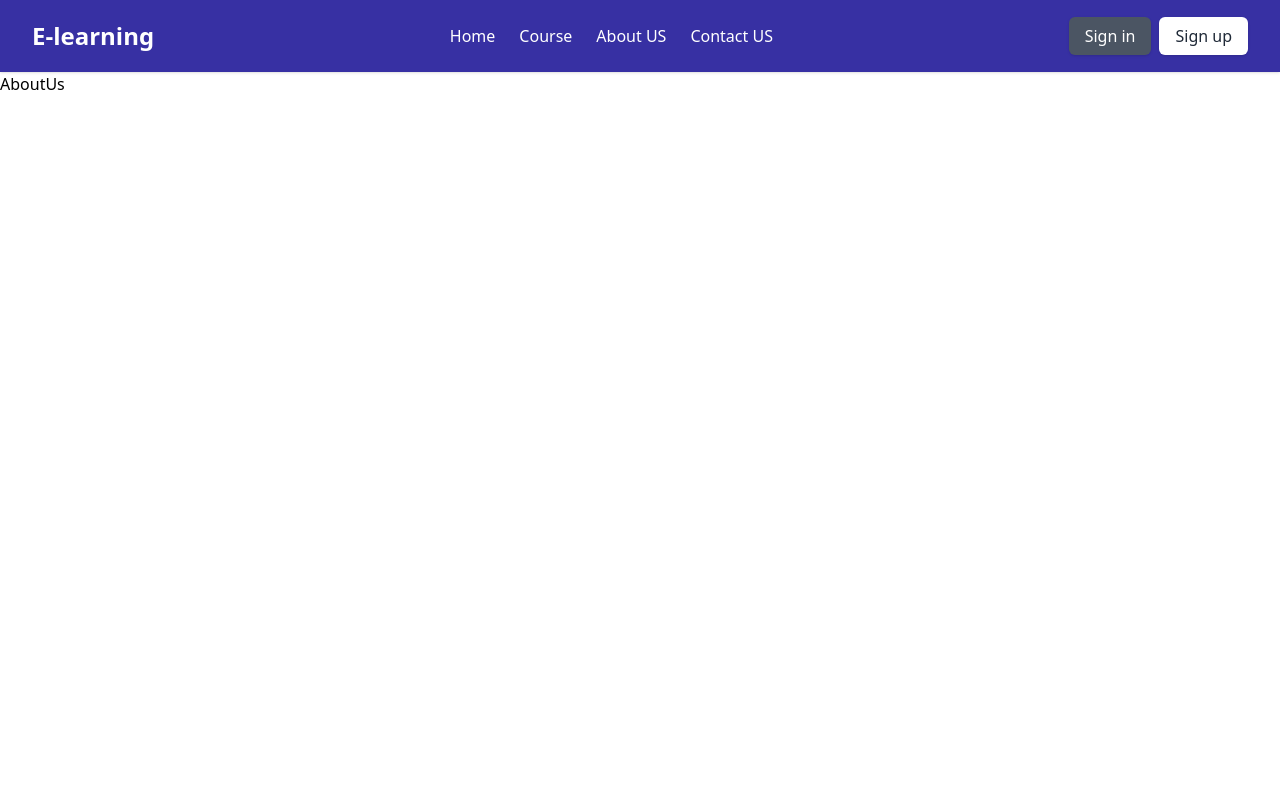
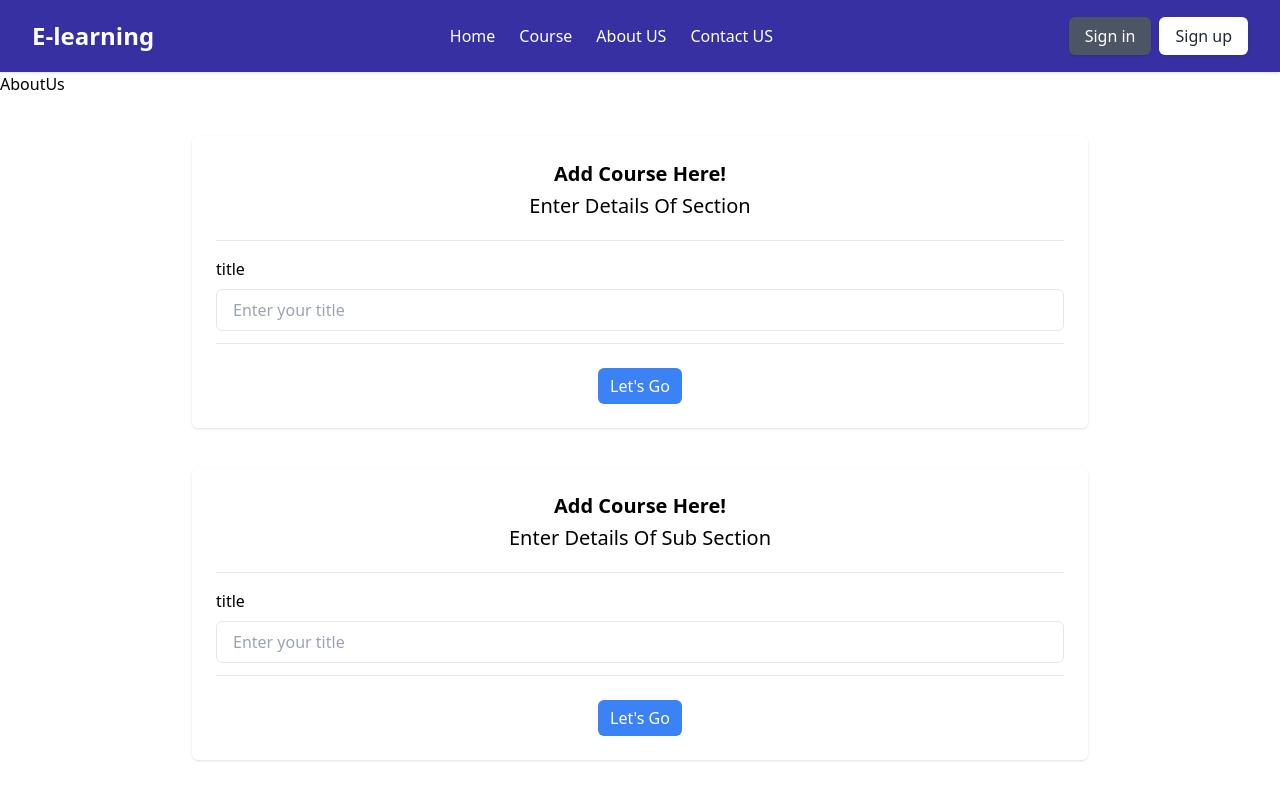
Before and after one commit to SavaliyaJay/Elearning_Simple_web, a React (Create React App) app: page /AboutUs in a window 1280 px wide. Built offline with nearby package versions, Linux system fonts and the light colour scheme; the HTML template or start-up script is replaced by a standard one.

Commit message:
Section and Sub Section

```diff
--- a/src/Pages/AboutUs.jsx
+++ b/src/Pages/AboutUs.jsx
@@ -1,9 +1,21 @@
-import React from 'react'
+import React from "react";
+import Tutor_Section from "./Tutor/Tutor_Section";
+import Tutor_SubSection from './Tutor/Tutor_SubSection';
 
 const AboutUs = () => {
   return (
-    <div>AboutUs</div>
-  )
-}
+    <>
+      <div>AboutUs</div>
+      {
+        // eslint-disable-next-line
+        <Tutor_Section />
+      }
+      {
+        // eslint-disable-next-line
+        <Tutor_SubSection/>
+      }
+    </>
+  );
+};
 
-export default AboutUs
+export default AboutUs;
--- /dev/null
+++ b/src/Pages/Tutor/Tutor_Section.jsx
@@ -0,0 +1,64 @@
+import React from "react";
+import { valiSection } from '../Validation/valiSection';
+import { Form, Formik } from "formik";
+import CustomInput from "../../components/CustomInput";
+
+const onSubmit = async (values, actions) => {
+  console.log(values);
+
+  await new Promise((resolve) => setTimeout(resolve, 1000));
+  actions.resetForm();
+};
+
+const Tutor_Section = () => {
+  return (
+    <>
+      <div className="mt-10">
+        <section className="max-w-4xl p-6 mx-auto rounded-md shadow hover:shadow-lg">
+          <h1 className="text-xl font-bold capitalize dark: text-center mb-1">
+            Add Course Here!
+          </h1>
+          <h2 className="text-xl capitalize dark: text-center mb-5">
+            Enter Details of Section
+          </h2>
+          <hr />
+          <Formik
+            initialValues={{ title: "" }}
+            validationSchema={valiSection}
+            onSubmit={onSubmit}
+          >
+            {({ isSubmitting }) => (
+              <Form>
+                <div className="grid"></div>
+                <div className="grid grid-cols-1 gap-6 mt-4 sm:grid-cols-1">
+                  <div>
+                    {/* <label htmlFor="username">Username</label> */}
+
+                    <CustomInput
+                      label="title"
+                      name="title"
+                      type="text"
+                      placeholder="Enter your title"
+                    />
+                  </div>
+                </div>
+                <hr className="mt-3" />
+                <div className="flex justify-center mt-6">
+                  <button
+                    disabled={isSubmitting}
+                    type="submit"
+                    className="px-3 py-2 leading-5 text-white transition-colors duration-200 transform bg-blue-500 rounded-md hover:bg-blue-700 focus:outline-none"
+                  >
+                    Let's Go
+                  </button>
+                </div>
+              </Form>
+            )}
+          </Formik>
+        </section>
+      </div>
+    </>
+  );
+};
+
+export default Tutor_Section;
--- /dev/null
+++ b/src/Pages/Tutor/Tutor_SubSection.jsx
@@ -0,0 +1,64 @@
+import React from 'react'
+import { valiSubSection } from '../Validation/valiSubSection';
+import { Form, Formik } from "formik";
+import CustomInput from "../../components/CustomInput";
+
+const onSubmit = async (values, actions) => {
+  console.log(values);
+
+  await new Promise((resolve) => setTimeout(resolve, 1000));
+  actions.resetForm();
+};
+
+const Tutor_SubSection = () => {
+  return (
+    <>
+      <div className="mt-10">
+        <section className="max-w-4xl p-6 mx-auto rounded-md shadow hover:shadow-lg">
+          <h1 className="text-xl font-bold capitalize dark: text-center mb-1">
+            Add Course Here!
+          </h1>
+          <h2 className="text-xl capitalize dark: text-center mb-5">
+            Enter Details of Sub Section
+          </h2>
+          <hr />
+          <Formik
+            initialValues={{ title: "" }}
+            validationSchema={valiSubSection}
+            onSubmit={onSubmit}
+          >
+            {({ isSubmitting }) => (
+              <Form>
+                <div className="grid"></div>
+                <div className="grid grid-cols-1 gap-6 mt-4 sm:grid-cols-1">
+                  <div>
+                    {/* <label htmlFor="username">Username</label> */}
+
+                    <CustomInput
+                      label="title"
+                      name="title"
+                      type="text"
+                      placeholder="Enter your title"
+                    />
+                  </div>
+                </div>
+                <hr className="mt-3" />
+                <div className="flex justify-center mt-6">
+                  <button
+                    disabled={isSubmitting}
+                    type="submit"
+                    className="px-3 py-2 leading-5 text-white transition-colors duration-200 transform bg-blue-500 rounded-md hover:bg-blue-700 focus:outline-none"
+                  >
+                    Let's Go
+                  </button>
+                </div>
+              </Form>
+            )}
+          </Formik>
+        </section>
+      </div>
+    </>
+  )
+}
+
+export default Tutor_SubSection
--- a/src/Pages/Validation/valiCourse.js
+++ b/src/Pages/Validation/valiCourse.js
@@ -4,7 +4,7 @@ export const valiCourse = yup.object().shape({
     title: yup
         .string()
         .min(3)
-        .max(5)
+        .max(15)
         .required("Required"),
 
     image: yup
--- /dev/null
+++ b/src/Pages/Validation/valiSection.js
@@ -0,0 +1,10 @@
+import * as yup from "yup";
+
+export const valiSection = yup.object().shape({
+    title: yup
+        .string()
+        .min(3)
+        .max(5)
+        .required("Required"),
+
+});
--- /dev/null
+++ b/src/Pages/Validation/valiSubSection.js
@@ -0,0 +1,10 @@
+import * as yup from "yup";
+
+export const valiSubSection = yup.object().shape({
+    title: yup
+        .string()
+        .min(3)
+        .max(5)
+        .required("Required"),
+
+});
```
